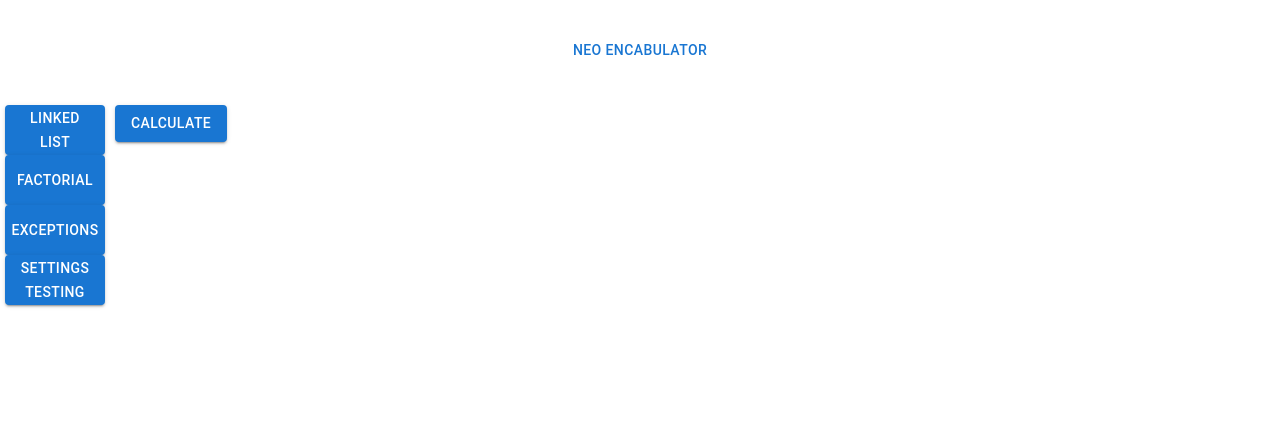
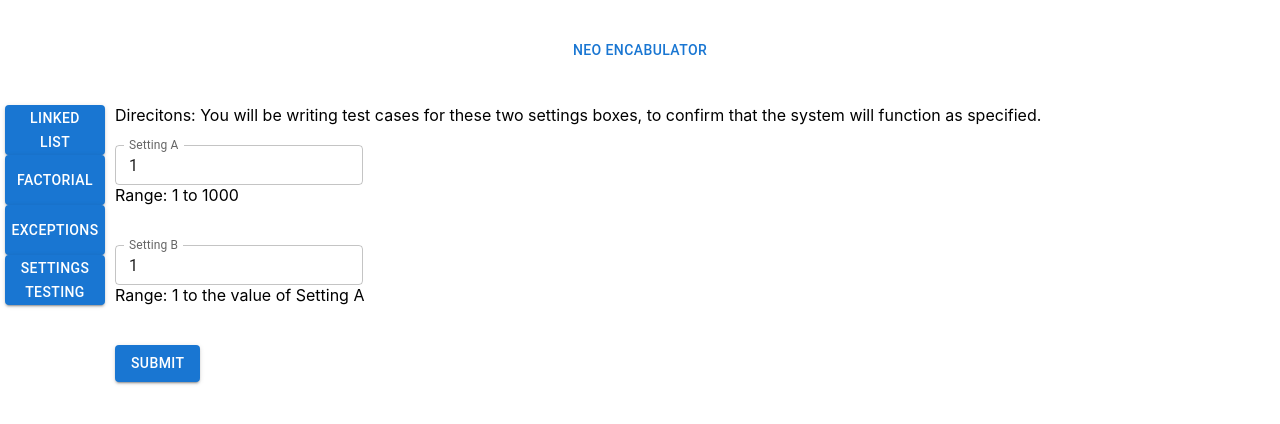
Before and after one commit to JosephVillarreal/Neoencabulator, a React (Create React App) app in the folder Neoencabulator/ClientApp/: page / in a window 1280 px wide. Both pictures are taken after a click on the button "SETTINGS TESTING". Shown: the top 424 px of the page. Built offline with nearby package versions, Linux system fonts and the light colour scheme.

Commit message:
Lookin' great! Need to add text box validation from MUI, and just do valid or invalid so that the front end shows the user errors.

```diff
--- a/Neoencabulator/ClientApp/src/workspaces/SettingsTesting/SettingsTestingWorkspace.tsx
+++ b/Neoencabulator/ClientApp/src/workspaces/SettingsTesting/SettingsTestingWorkspace.tsx
@@ -22,17 +22,51 @@ function SettingsTestingWorkspace() {
       });
   }
 
-  const [result, setResult] = useState<number>();
-  const [number, setNumber] = useState<number>(1);
+  const [result, setResult] = useState<SettingsTestTuple>();
+  const [settingA, setSettingA] = useState<string>("1");
+  const handleChangeA = (event: React.ChangeEvent<HTMLInputElement>) => {
+    setSettingA(event.target.value as unknown as string);
+  };
+  const [settingB, setSettingB] = useState<string>("1");
+  const handleChangeB = (event: React.ChangeEvent<HTMLInputElement>) => {
+    setSettingB(event.target.value as unknown as string);
+  };
 
   return (
     <div>
-      <Button color="primary" variant="contained" disabled={(number == undefined || number == null)}
+      Direcitons: You will be writing test cases for these two settings boxes, to confirm that the system will function as specified.
+      <br />
+      <br />
+      <TextField
+        label="Setting A"
+        value={settingA}
+        onChange={handleChangeA}
+        size="small"
+      >
+      </TextField>
+      <div>
+        {" Range: 1 to 1000"}
+      </div>
+      <br />
+      <br />
+      <TextField
+        label="Setting B"
+        value={settingB}
+        onChange={handleChangeB}
+        size="small"
+      >
+      </TextField>
+      <div>
+        {" Range: 1 to the value of Setting A"}
+      </div>
+      <br />
+      <br />
+      <Button color="primary" variant="contained"
         onClick={() => {
-          SubmitSettingsInputs("1", "Seven");
+        SubmitSettingsInputs(settingA, settingB);
         }}
       >
-        Calculate
+        Submit
       </Button>
     </div>
   );
```
Also changed, not shown: 2 other files (tests, documents, lock files or other folders).
